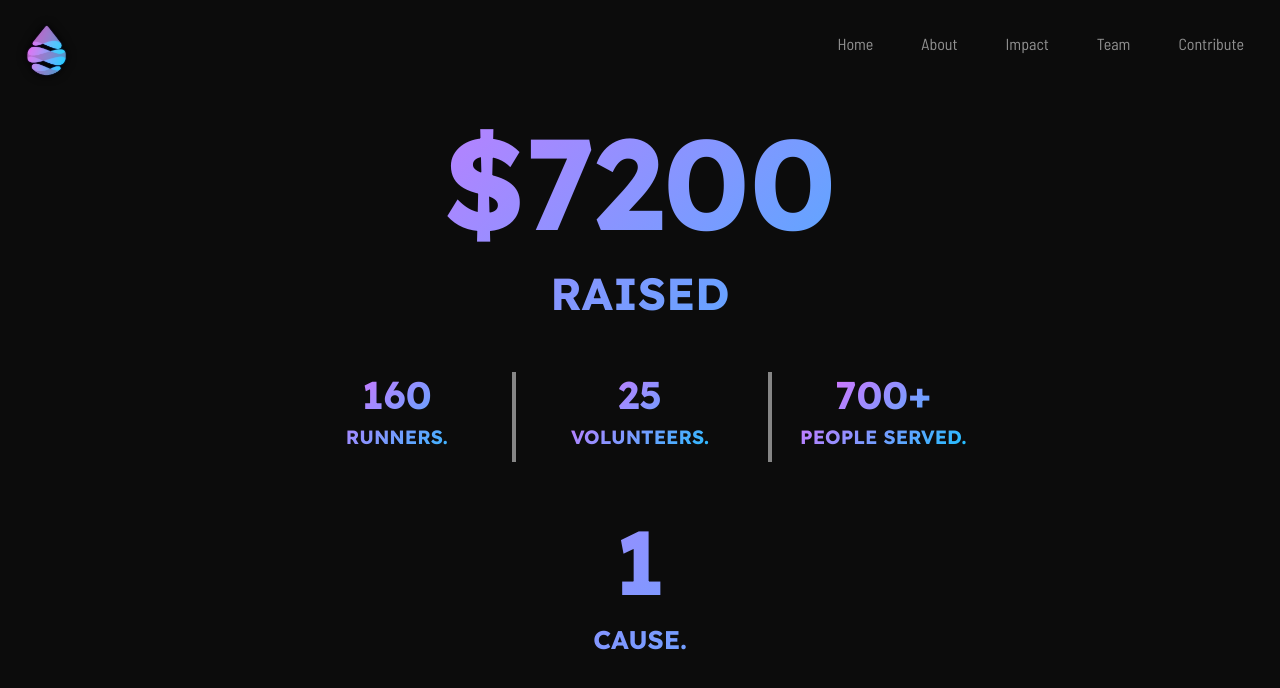
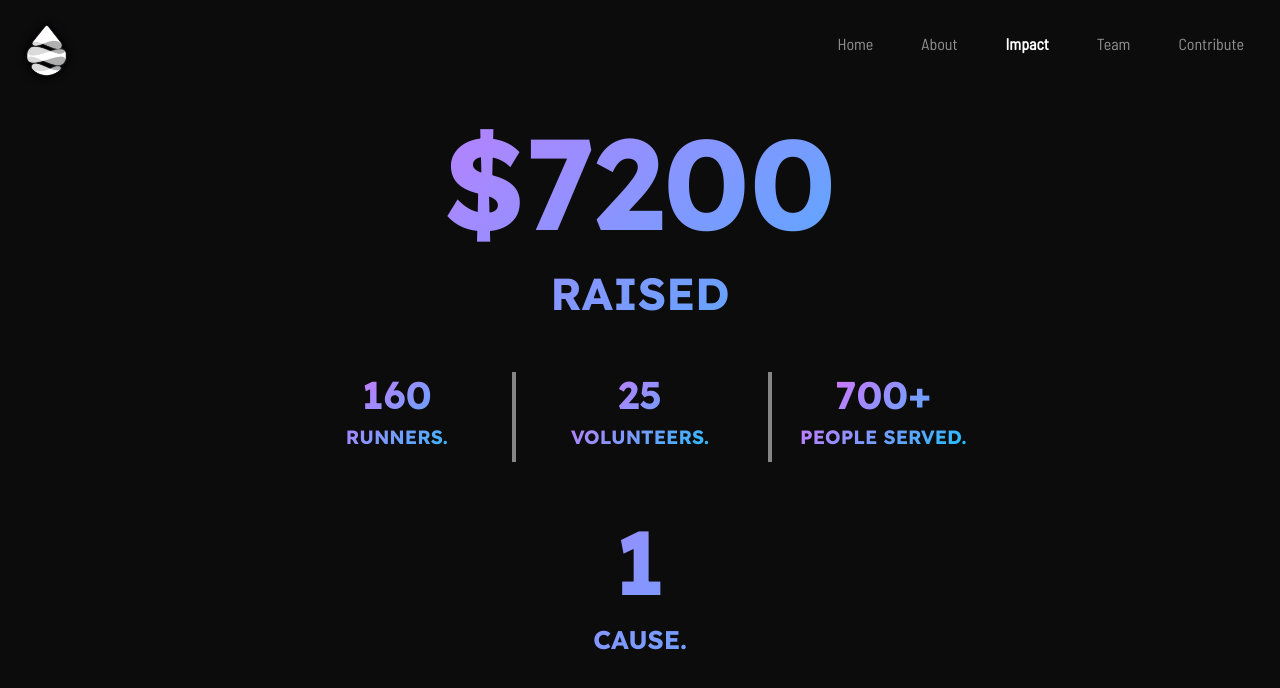
Before and after one commit to siyachoudhary/rfw-5k-2023, a React (Create React App) app: page /rfw-5k-2023/impact in a window 1280 px wide. Shown: the top 688 px of the page. Built offline with nearby package versions, Linux system fonts and the light colour scheme.

Commit message:
current page highlight

```diff
--- a/src/components/MyNav.js
+++ b/src/components/MyNav.js
@@ -106,7 +106,8 @@ export const MyNav = () => {
 
           <Container>
 
-            <Navbar.Brand href = "/rfw-5k-2023/"> <img src = {process.env.PUBLIC_URL + "/assets/logo.png"} alt = "RFW" className = "Shadowed Col" /> </Navbar.Brand>
+          <Navbar.Brand href = "/rfw-5k-2023/"> <img src = {process.env.PUBLIC_URL + "/assets/logo.png"} alt = "RFW" className = "Shadowed Col" /> </Navbar.Brand>
+            <Navbar.Brand href = "/rfw-5k-2023/"> <img src = {process.env.PUBLIC_URL + "/assets/logo_bw.png"} alt = "RFW" className = "Shadowed BW" /> </Navbar.Brand>
 
             <button className = "navbar-toggler second-button toggleBtn" type = "button" data-toggle = "collapse" data-target = "#responsive-navbar-nav"
               aria-controls = "responsive-navbar-nav" aria-expanded = "false" aria-label = "Toggle navigation" onClick = {toggleNav}>
@@ -119,12 +120,11 @@ export const MyNav = () => {
               <Nav className = "me-auto" />
 
               <Nav className = "links">
-
-                <Nav.Link href = "/rfw-5k-2023" className = "navItem">Home</Nav.Link>
-                <Nav.Link href = "/rfw-5k-2023/about" className = "navItem">About</Nav.Link>
-                <Nav.Link href = "/rfw-5k-2023/impact" className = "navItem">Impact</Nav.Link>
-                <Nav.Link href = "/rfw-5k-2023/team" className = "navItem">Team</Nav.Link>
-                <Nav.Link href = "/rfw-5k-2023/contribute" className = "navItem">Contribute</Nav.Link>
+                <CustomLink href={"/rfw-5k-2023/"}>Home</CustomLink>
+                <CustomLink href={"/rfw-5k-2023/about"}>About</CustomLink>
+                <CustomLink href={"/rfw-5k-2023/impact"}>Impact</CustomLink>
+                <CustomLink href={"/rfw-5k-2023/team"}>Team</CustomLink>
+                <CustomLink href={"/rfw-5k-2023/contribute"}>Contribute</CustomLink>
 
               </Nav>
 
@@ -138,4 +138,14 @@ export const MyNav = () => {
 
   )
 
+  function CustomLink({href, children, ...props}){
+    const path = window.location.pathname
+    return (
+        path===href?
+        <Nav.Link href={href} {...props} className={"navItem active"}>{children}</Nav.Link>:
+            <Nav.Link href={href} {...props} className = "navItem">{children}</Nav.Link>
+    )
+
+  }
+
 }
--- a/src/components/myNav.css
+++ b/src/components/myNav.css
@@ -15,6 +15,10 @@
   text-align: right;
   font-family: var(--norm);
 
+}
+
+.active{
+  font-weight: bold;
 }
 
 .toggleBtn {
@@ -69,7 +73,7 @@
     backdrop-filter: blur(5px);
     position: fixed;
     top: 0;
-    right: 0;
+    right: 2vw;
     bottom: 0;
     width: 100vw;
     padding: 20vw 2vw;
--- a/src/pages/Impact.js
+++ b/src/pages/Impact.js
@@ -18,14 +18,14 @@ export const Impact = () => {
                 <h3>RUNNERS.</h3>
             </div>
 
-            <div class="vl1"></div>
+            <div className="vl1"></div>
 
             <div className='impactStats '>
               <h1>25</h1>
               <h3>VOLUNTEERS.</h3>
             </div>
 
-            <div class="vl2"></div>
+            <div className="vl2"></div>
 
             <div className='impactStats '>
                 <h1>700+</h1>
```
